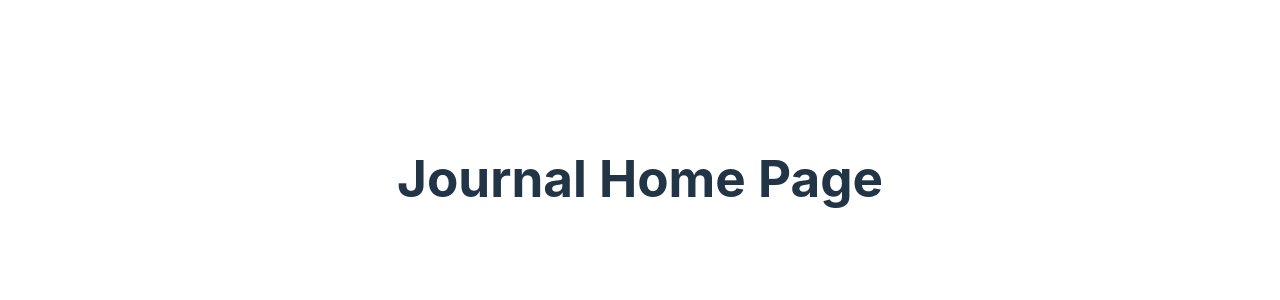
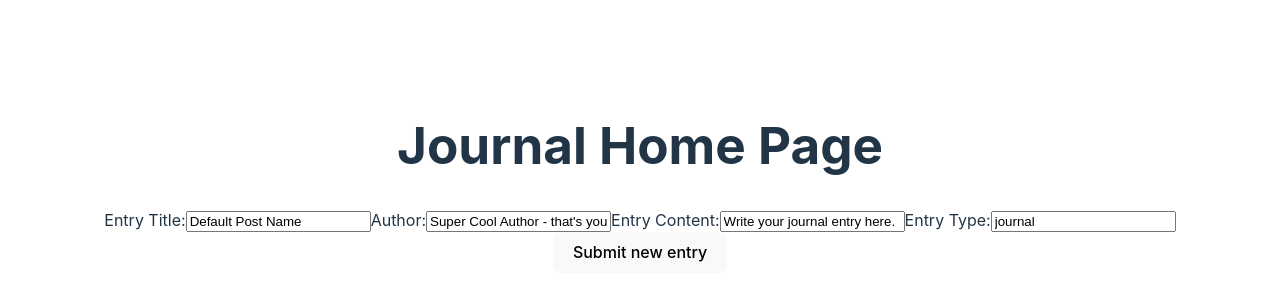
Before and after one commit to AlexStormwood/feb24-t3w7-journal-app, a React (Vite) app: page / in a window 1280 px wide. Shown: the part 222-522 px from the top of the page. Built offline with nearby package versions, Linux system fonts and the light colour scheme.

Commit message:
feat: journal entry form works

```diff
--- /dev/null
+++ b/src/components/EntryForm.jsx
@@ -0,0 +1,91 @@
+
+
+/*
+
+<HomePage>
+	<EntryForm />
+	<LatestPosts limit={5} />
+</HomePage>
+
+<JournalEntryContainer>
+	// Toggle between <EntryForm /> and <ViewForm />
+	<EntryForm entryId={1023849u12yt3904hieglbskjnb} />
+</JournalEntryContainer>
+
+*/
+
+import { useState } from "react";
+import { useJournalEntriesData, useJournalEntriesSetter } from "../contexts/EntriesContext";
+
+export default function EntryForm({entryId}){
+	let journalEntriesData = useJournalEntriesData();
+	let setJournalEntries = useJournalEntriesSetter();
+
+	let [localId, setLocalId] = useState(entryId ? entryId.toString() : crypto.randomUUID());
+	let [localType, setLocalType] = useState("journal");
+	let [localName, setLocalName] = useState("Default Post Name");
+	let [localContent, setLocalContent] = useState("Write your journal entry here.");
+	let [localAuthor, setLocalAuthor] = useState("Super Cool Author - that's you!");
+	let [localLastEdited, setLocalLastEdited] = useState(Date.now());
+
+
+	const handleSubmission = () => {
+		setJournalEntries(currentJournalEntries => {
+			let newEntry = {
+				lastEdited: Date.now(),
+				author: localAuthor,
+				content: localContent,
+				name: localName,
+				type: localType,
+				id: localId
+			}
+
+			// let someNewArray = currentJournalEntries;
+			// someNewArray.push(newEntry);
+			// return someNewArray;
+
+			return [...currentJournalEntries, newEntry];
+		});
+	}
+
+	return(
+		<>
+			<label htmlFor="localName">Entry Title:</label>
+			<input
+				type="text"
+				name="localName"
+				value={localName}
+				onChange={(event) => setLocalName(event.target.value)}
+			/>
+
+			<label htmlFor="localAuthor">Author:</label>
+			<input
+				type="text"
+				name="localAuthor"
+				value={localAuthor}
+				onChange={(event) => setLocalAuthor(event.target.value)}
+			/>
+
+
+			<label htmlFor="localContent">Entry Content:</label>
+			<input
+				type="text"
+				name="localContent"
+				value={localContent}
+				onChange={(event) => setLocalContent(event.target.value)}
+			/>
+
+			<label htmlFor="localType">Entry Type:</label>
+			<input
+				type="text"
+				name="localType"
+				value={localType}
+				onChange={(event) => setLocalType(event.target.value)}
+			/>
+
+			<button onClick={handleSubmission}>
+				Submit new entry
+			</button>
+		</>
+	);
+}
--- a/src/contexts/EntriesContext.jsx
+++ b/src/contexts/EntriesContext.jsx
@@ -1,4 +1,4 @@
-import { createContext, useContext, useState } from "react";
+import { createContext, useContext, useEffect, useState } from "react";
 
 
 // Create the context
@@ -31,6 +31,10 @@
 export default function JournalEntriesProvider(props){
 	let [journalEntries, setJournalEntries] = useState([]);
 
+	useEffect(() => {
+		console.log(journalEntries);
+	}, [journalEntries]);
+
 	return(
 
 		// <JournalEntriesContext.Provider value={[journalEntries, setJournalEntries]}>
--- a/src/pages/HomePage.jsx
+++ b/src/pages/HomePage.jsx
@@ -1,8 +1,14 @@
+import EntryForm from "../components/EntryForm";
+
 export default function HomePage(){
 
 	return(
 		<>
 			<h1>Journal Home Page</h1>
+			{/* New post form: */}
+			<EntryForm />
+
+			{/* Latest X amount of posts: */}
 		</>
 	);
 }
```
